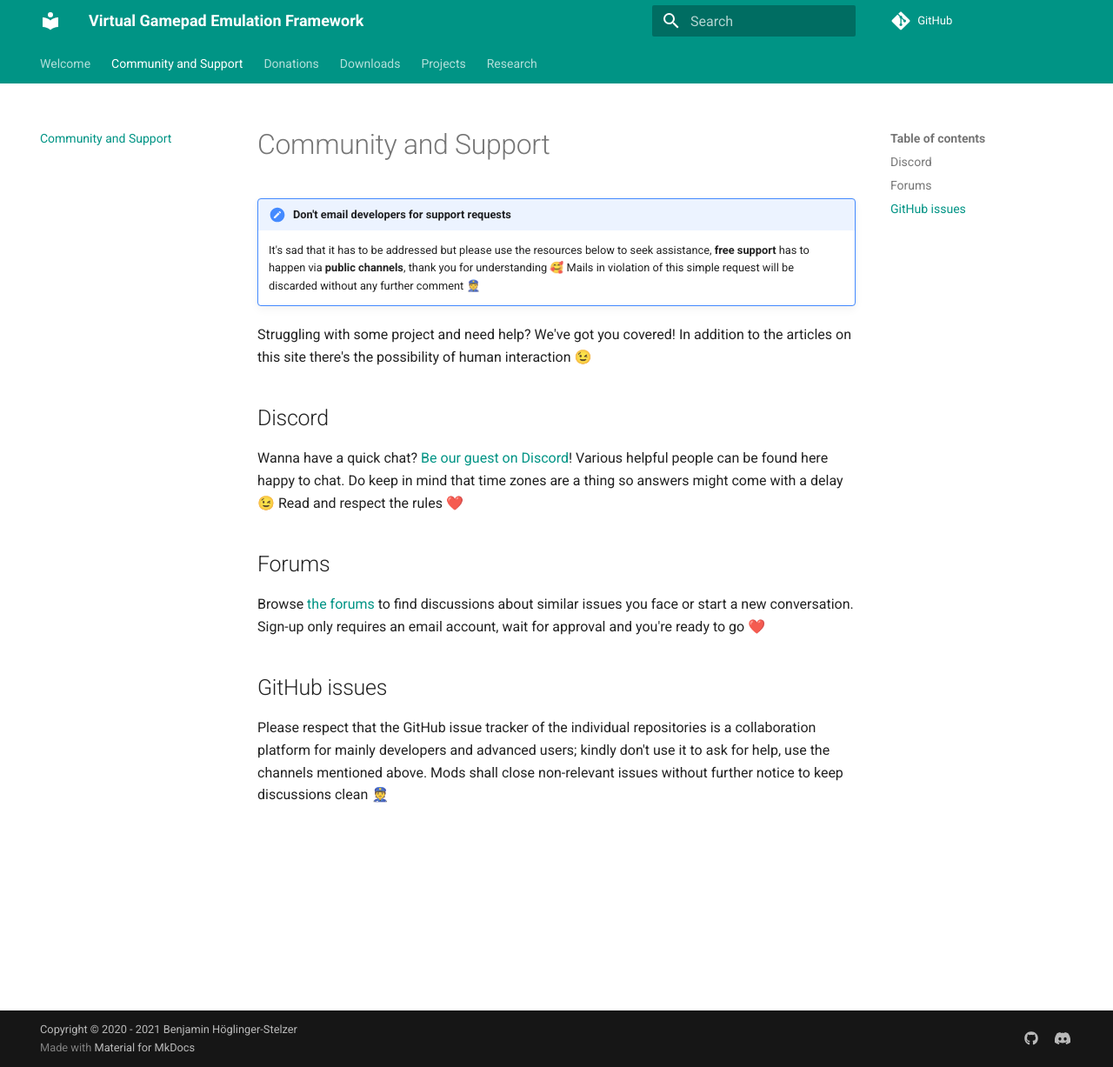
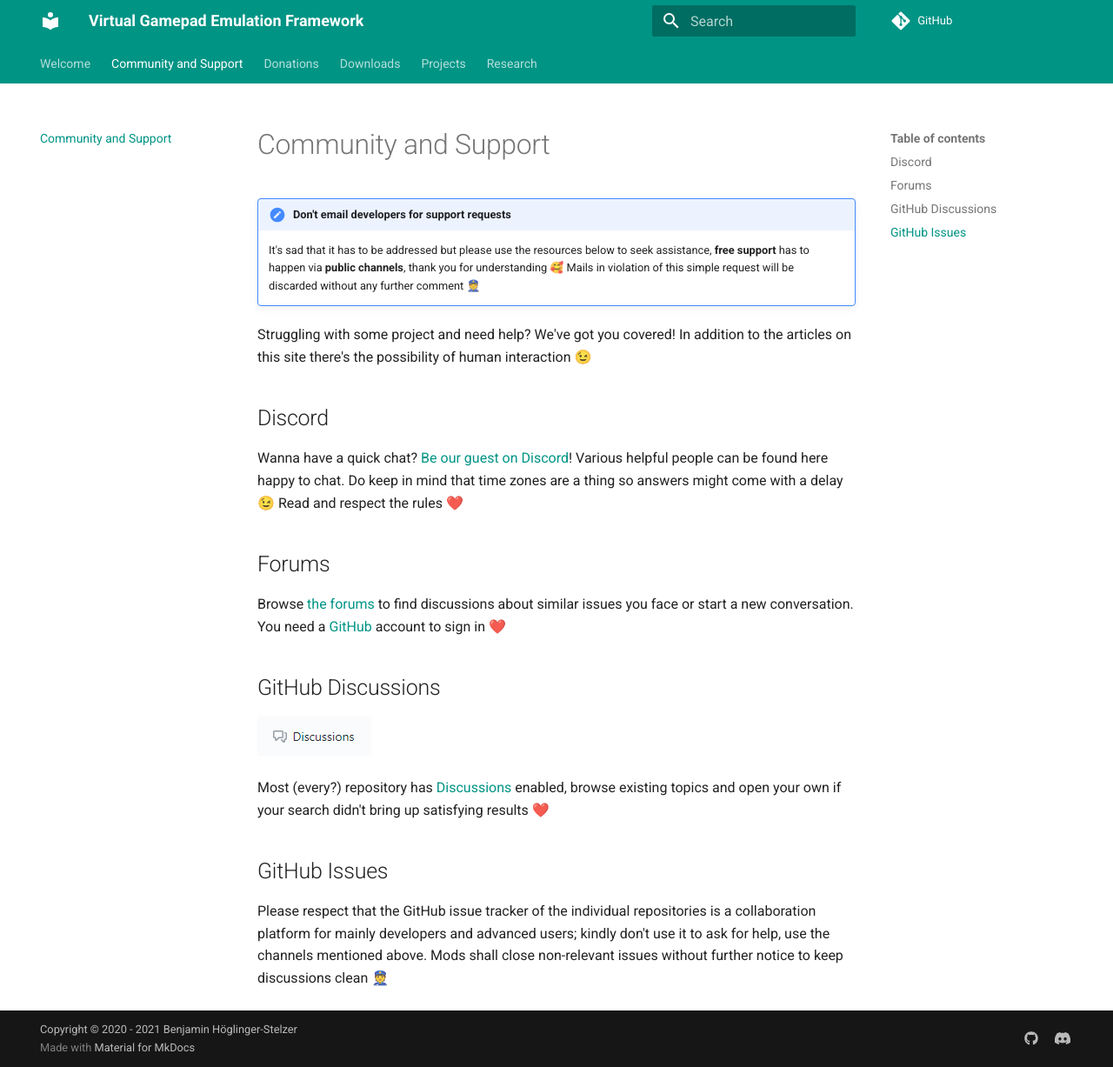
Before and after one commit to nefarius/ViGEm.github.io, an MkDocs documentation site: the page built from docs/Community-Support.md, in a window 1280 px wide and 1227 px high. Shown: the whole window at 87% size. Built offline with MkDocs 1.6.1 and Material for MkDocs 9.7.7, drawn with Linux system fonts in a browser that asks for light colours; comment, search, counter and statistics services are not loaded.

Commit message:
Updated support site

```diff
--- a/docs/Community-Support.md
+++ b/docs/Community-Support.md
@@ -11,8 +11,14 @@
 
 ## Forums
 
-Browse [the forums](https://forums.vigem.org/) to find discussions about similar issues you face or start a new conversation. Sign-up only requires an email account, wait for approval and you're ready to go ❤️
+Browse [the forums](https://forums.vigem.org/) to find discussions about similar issues you face or start a new conversation. You need a [GitHub](https://github.com/login) account to sign in ❤️
 
-## GitHub issues
+## GitHub Discussions
+
+![Discussions](images/msedge_1qPOS2VyOI.png)
+
+Most (every?) repository has [Discussions](https://docs.github.com/en/discussions/collaborating-with-your-community-using-discussions/about-discussions) enabled, browse existing topics and open your own if your search didn't bring up satisfying results ❤️
+
+## GitHub Issues
 
 Please respect that the GitHub issue tracker of the individual repositories is a collaboration platform for mainly developers and advanced users; kindly don't use it to ask for help, use the channels mentioned above. Mods shall close non-relevant issues without further notice to keep discussions clean 👮
```
Also changed, not shown: docs/images/msedge_1qPOS2VyOI.png (added).
